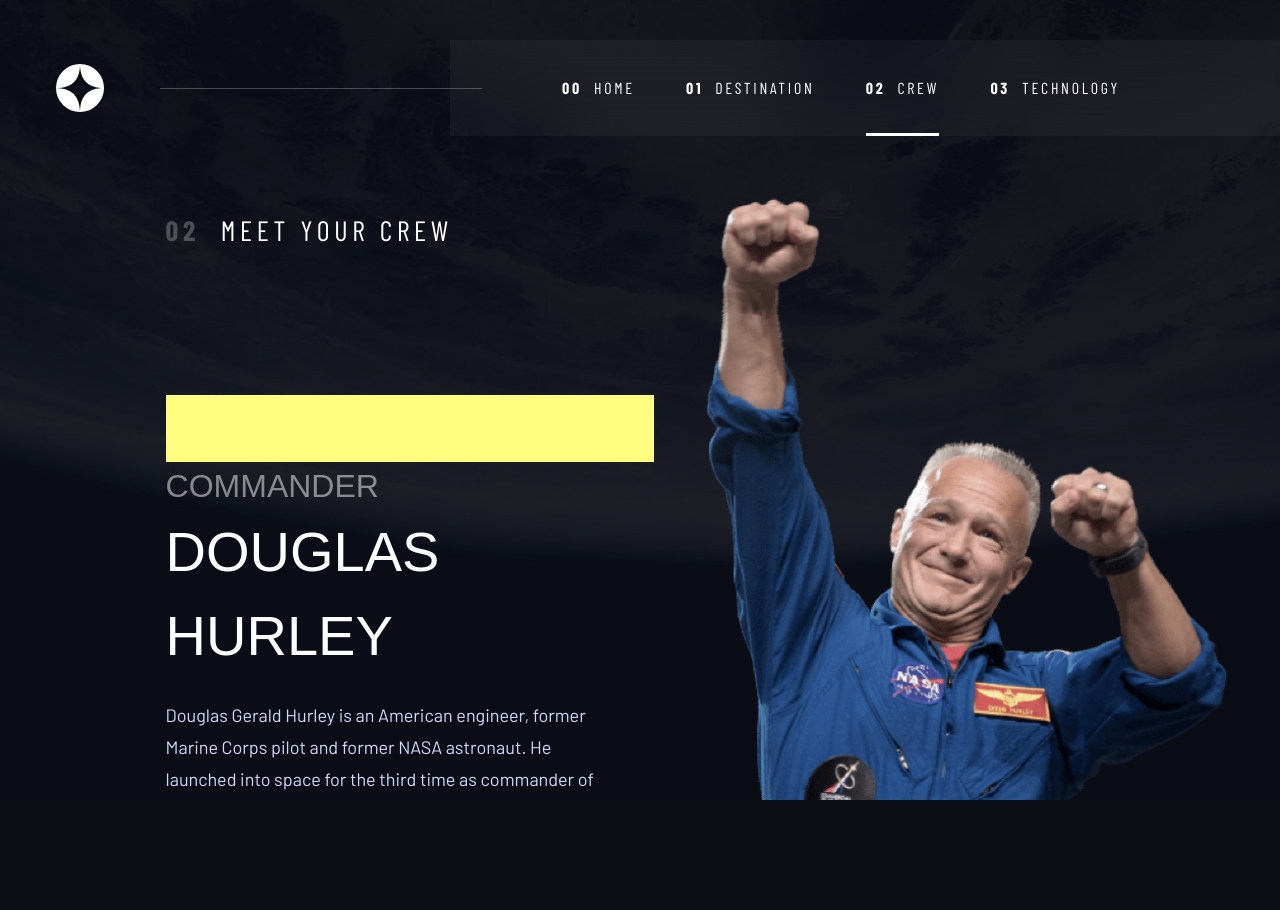
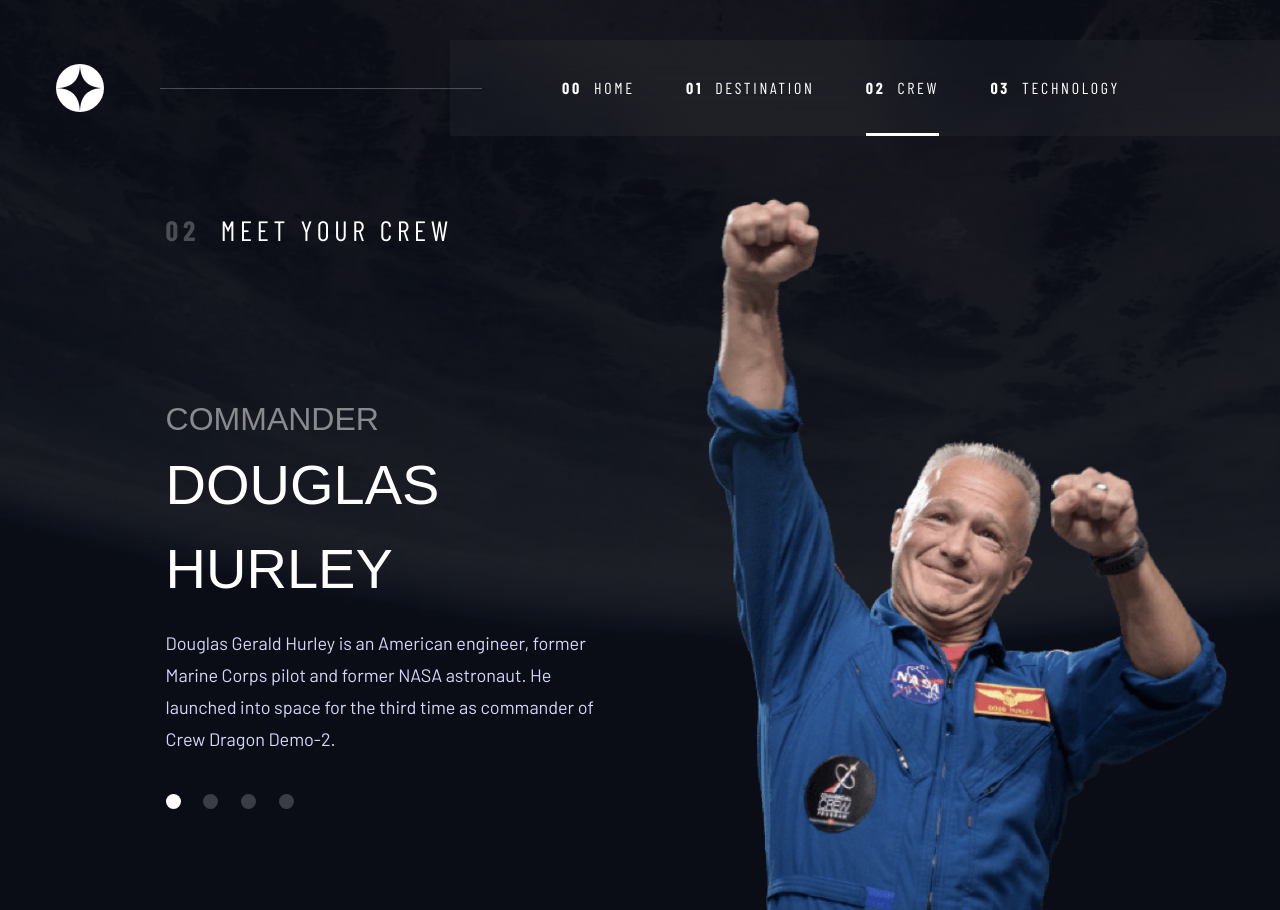
Before and after one commit to John-Paul-Larkin/fem-space-tourism-website, a Next.js app: page /crew in a window 1280 px wide. Before the commit the page ends 800 px from the top, so only its background shows below. Built offline with nearby package versions, Linux system fonts and the light colour scheme; a web font is replaced by a local one.

Commit message:
crew swiper working

```diff
--- a/app/crew/crewSwiper.css
+++ b/app/crew/crewSwiper.css
@@ -1,18 +1,24 @@
-.swiper-pagination {
-}
-
 .swiper-pagination-bullet {
   width: 0.94rem;
   height: 0.94rem;
-  text-align: center;
-  /* line-height: 20px; */
-  /* font-size: 12px; */
-  color: #000;
+
   opacity: 1;
-  background: yellow;
+  background-color: rgba(255, 255, 255, 0.2);
 }
 
 .swiper-pagination-bullet-active {
-  color: #fff;
-  background: #007aff;
+  background: white;
 }
+
+
+
+.swiper-pagination {
+
+  top: 900px;
+}
+
+@media (min-width: 480px) {
+}
+
+@media (min-width: 769px) {
+}
--- a/app/crew/page.tsx
+++ b/app/crew/page.tsx
@@ -13,30 +13,56 @@ import { Pagination, Navigation } from "swiper/modules";
 
 export default function Crew() {
   return (
-    <main className="h-svh relative w-screen overflow-hidden">
+    <main className="relative w-screen overflow-hidden">
       <div className="absolute h-full w-full bg-crew-mobile bg-cover opacity-[35%] tablet:bg-crew-tablet desktop:bg-crew-desktop"></div>
 
-      <Swiper modules={[Navigation, Pagination]} navigation pagination={true}>
+      <Swiper>
         <SwiperSlide>
-          <CrewDetails crewMember={0} />
+          {({ isActive }) => (
+            <CrewDetails
+              crewMember={0}
+              activeIndex={isActive === true ? 0 : null}
+            />
+          )}
         </SwiperSlide>
         <SwiperSlide>
-          <CrewDetails crewMember={1} />
+          {({ isActive }) => (
+            <CrewDetails
+              crewMember={1}
+              activeIndex={isActive === true ? 1 : null}
+            />
+          )}
         </SwiperSlide>
         <SwiperSlide>
-          <CrewDetails crewMember={2} />
+          {({ isActive }) => (
+            <CrewDetails
+              crewMember={2}
+              activeIndex={isActive === true ? 2 : null}
+            />
+          )}
         </SwiperSlide>
         <SwiperSlide>
-          <CrewDetails crewMember={3} />
+          {({ isActive }) => (
+            <CrewDetails
+              crewMember={3}
+              activeIndex={isActive === true ? 3 : null}
+            />
+          )}
         </SwiperSlide>
       </Swiper>
     </main>
   );
 }
 
-const CrewDetails = ({ crewMember }: { crewMember: number }) => {
+type Props = {
+  activeIndex: number | null;
+  crewMember: number;
+};
+
+const CrewDetails = (props: Props) => {
+  const { crewMember, activeIndex } = props;
+
   const { crew } = jsonData;
-
   const { name, role, bio } = crew[crewMember];
   const image = crew[crewMember]?.images.png;
 
@@ -54,7 +80,7 @@ const CrewDetails = ({ crewMember }: { crewMember: number }) => {
         </h1>
 
         <div
-          className="desktop:mt-[10rem]... relative mt-8 after:absolute after:left-[5%] after:top-0 after:h-full after:w-[90%] after:border-b-[1px] after:border-opaque-border tablet:order-3 tablet:mt-0 tablet:after:hidden
+          className="relative mt-8 after:absolute after:left-[5%] after:top-0 after:h-full after:w-[90%] after:border-b-[1px] after:border-opaque-border tablet:order-3 tablet:mt-0 tablet:after:hidden
       desktop:row-span-2 desktop:mt-[3.875rem]"
         >
           <div className="relative mx-auto h-[222px] tablet:h-[35.75rem] desktop:h-[44.5rem] ">
@@ -73,7 +99,30 @@ const CrewDetails = ({ crewMember }: { crewMember: number }) => {
         </div>
 
         <section className="tablet:grid desktop:order-last desktop:ml-[1rem] desktop:w-[30.5rem] desktop:grid-rows-crewDetails x-lrg-desktop:ml-[10.35rem]">
-          <div className="h-[4.2rem] bg-yellow"></div>
+          <div className="flex h-[4.2rem] items-center justify-center tablet:order-4 tablet:pt-[1rem] desktop:justify-start">
+            <ul className="flex h-6 w-[5.6rem] cursor-pointer items-center justify-between desktop:h-10 desktop:w-[8rem] ">
+              <li
+                className={`h-[.625rem] w-[.625rem] rounded-full hover:bg-hover-circle desktop:h-[.94rem] desktop:w-[.94rem] ${
+                  activeIndex == 0 ? "bg-white" : "bg-opaque-border"
+                }`}
+              ></li>
+              <li
+                className={`h-[.625rem] w-[.625rem] rounded-full hover:bg-hover-circle desktop:h-[.94rem] desktop:w-[.94rem] ${
+                  activeIndex == 1 ? "bg-white" : "bg-opaque-border"
+                }`}
+              ></li>
+              <li
+                className={`h-[.625rem] w-[.625rem] rounded-full hover:bg-hover-circle desktop:h-[.94rem] desktop:w-[.94rem] ${
+                  activeIndex == 2 ? "bg-white" : "bg-opaque-border"
+                }`}
+              ></li>
+              <li
+                className={`h-[.625rem] w-[.625rem] rounded-full hover:bg-hover-circle desktop:h-[.94rem] desktop:w-[.94rem] ${
+                  activeIndex == 3 ? "bg-white" : "bg-opaque-border"
+                }`}
+              ></li>
+            </ul>
+          </div>
 
           <div className="tablet:order-4 desktop:mb-[5.2rem]"></div>
 
@@ -92,51 +141,3 @@ const CrewDetails = ({ crewMember }: { crewMember: number }) => {
     </div>
   );
 };
-
-// <nav className="flex h-[4.2rem] items-center justify-center pt-[1rem] desktop:justify-start">
-// <ul className="flex h-6 w-[6.13rem] desktop:h-10 desktop:w-[10rem]  ">
-//   <CrewMemberMenu
-//     name={name}
-//     handleClickCrewMember={handleClickCreMember}
-//     menuItem="Douglas Hurley"
-//   />
-//   <CrewMemberMenu
-//     name={name}
-//     handleClickCrewMember={handleClickCreMember}
-//     menuItem="Mark Shuttleworth"
-//   />
-//   <CrewMemberMenu
-//     name={name}
-//     handleClickCrewMember={handleClickCreMember}
-//     menuItem="Victor Glover"
-//   />
-//   <CrewMemberMenu
-//     name={name}
-//     handleClickCrewMember={handleClickCreMember}
-//     menuItem="Anousheh Ansari"
-//   />
-// </ul>
-// </nav>
-
-// type Props = {
-//   name: string | undefined;
-//   menuItem: string;
-//   handleClickCrewMember: (clickedCrewmember: string) => void;
-// };
-
-// const CrewMemberMenu = (props: Props) => {
-//   const { name, handleClickCrewMember, menuItem } = props;
-
-//   return (
-//     <li
-//       onClick={() => handleClickCrewMember(menuItem)}
-//       className="flex h-full w-full cursor-pointer items-center justify-between"
-//     >
-//       <div
-//         className={`h-[.625rem] w-[.625rem] rounded-full hover:bg-hover-circle desktop:h-[.94rem] desktop:w-[.94rem] ${
-//           name == menuItem ? "bg-white" : "bg-opaque-border"
-//         }`}
-//       ></div>
-//     </li>
-//   );
-// };
--- a/app/destination/page.tsx
+++ b/app/destination/page.tsx
@@ -20,8 +20,40 @@ export default function Destination() {
   };
 
   return (
-    <main className=" h-svh w-screen overflow-hidden bg-destination-mobile bg-cover tablet:bg-destination-tablet desktop:bg-destination-desktop">
-      <div className="h-svh mx-auto mt-[5.4rem] max-w-container-width desktop:mt-[8.5rem]">
+    <main className="w-screen overflow-hidden bg-destination-mobile bg-cover tablet:bg-destination-tablet desktop:bg-destination-desktop">
+      <div className="mx-auto mt-[5.4rem] max-w-container-width desktop:mt-[8.5rem]">
+
+
+      </div>
+    </main>
+  );
+}
+
+type Props = {
+  name: string | undefined;
+  menuItem: string;
+  handleClickDestination: (clickedDestination: string) => void;
+};
+
+const DestinationMenu = (props: Props) => {
+  const { name, handleClickDestination, menuItem } = props;
+
+  return (
+    <li
+      onClick={() => handleClickDestination(menuItem)}
+      className={`destination-menu-btn ${
+        name == menuItem ? "after:border-b-[3px]" : ""
+      }`}
+    >
+      {menuItem}
+    </li>
+  );
+};
+
+
+
+
+const DestinationDetails = () => {
   <div
   className="grid  grid-rows-destinationMobile text-center
   desktop:mb-[7.375rem] desktop:grid-cols-destinationDesktop desktop:grid-rows-destinationDesktop desktop:text-left"
@@ -109,28 +141,9 @@ export default function Destination() {
     </section>
   </section>
 </div>
-      </div>
-    </main>
-  );
+
+
+
+
+
 }
-
-type Props = {
-  name: string | undefined;
-  menuItem: string;
-  handleClickDestination: (clickedDestination: string) => void;
-};
-
-const DestinationMenu = (props: Props) => {
-  const { name, handleClickDestination, menuItem } = props;
-
-  return (
-    <li
-      onClick={() => handleClickDestination(menuItem)}
-      className={`destination-menu-btn ${
-        name == menuItem ? "after:border-b-[3px]" : ""
-      }`}
-    >
-      {menuItem}
-    </li>
-  );
-};
```
Lines whose indentation alone changed are shown as unchanged.
